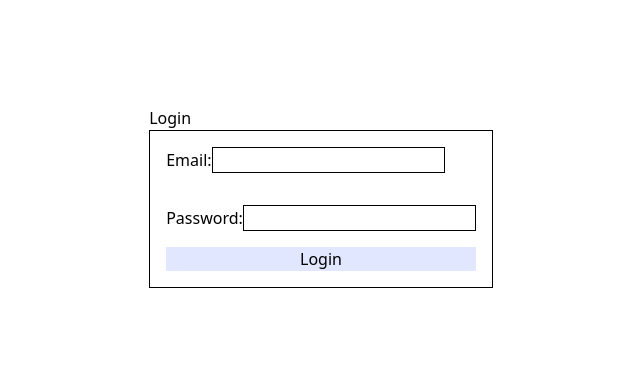
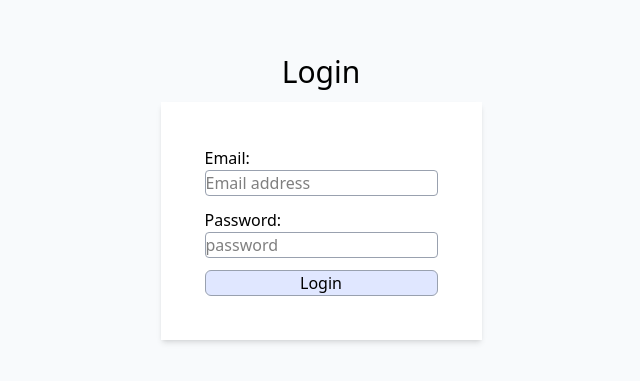
Before and after one commit to shahad0000/weatherHubUI, a React (Vite) app: page /signin in a window 1280 px wide. Shown: the part 203-584 px from the top of the page, without its empty margins (319-959 px from the left). Built offline with nearby package versions, Linux system fonts and the light colour scheme.

Commit message:
add logical and

```diff
--- a/src/components/Login.tsx
+++ b/src/components/Login.tsx
@@ -19,8 +19,7 @@ const Login = () => {
         { email, password },
         { withCredentials: true }
       );
-      console.log(res.data)
-
+      console.log(res.data);
     } catch (err: any) {
       if (err.response?.status === 401) {
         setError("Invalid email or password.");
@@ -33,31 +32,38 @@ const Login = () => {
   };
 
   return (
-    <div className="min-h-screen flex justify-center items-center">
+    <div className="min-h-screen flex flex-col gap-3 items-center justify-center bg-slate-50">
+      <h2 className="text-3xl">Login</h2>
       <div className="flex flex-col  ">
-        <h2>Login</h2>
-        <form className="border p-4 flex flex-col gap-4" onSubmit={handleLogin}>
+        <form className="flex flex-col justify-center gap-3 shadow-md p-11 bg-white">
           <div>
-            <label>Email:</label>
+            <div>Email:</div>
             <input
               type="email"
               required
               value={email}
               onChange={(e) => setEmail(e.target.value)}
-              className="border"
+              className="border border-gray-400 rounded-sm"
+              placeholder="Email address"
             />
           </div>
-          <div style={{ marginTop: "1rem" }}>
-            <label>Password:</label>
+          <div>
+            <div>Password:</div>
             <input
               type="password"
               required
               value={password}
               onChange={(e) => setPassword(e.target.value)}
-              className="border"
+              className="border border-gray-400 rounded-sm"
+              placeholder="password"
             />
           </div>
-          <button type="submit" className=" bg-indigo-100" disabled={loading}>
+
+          <button
+            type="submit"
+            className=" bg-indigo-100 border border-gray-400 rounded-md px-1"
+            disabled={loading}
+          >
             {loading ? "Logging in..." : "Login"}
           </button>
           {error && <p className="text-rose-800">{error}</p>}
--- a/src/components/Signup.tsx
+++ b/src/components/Signup.tsx
@@ -26,13 +26,14 @@ const Signup = () => {
   };
 
   return (
-    <div className="min-h-screen flex items-center justify-center">
-      <div className="flex flex-col justify-center items-center border p-11">
-        <h2>Sign Up</h2>
+    <div className="min-h-screen flex flex-col gap-3 items-center justify-center bg-slate-50">
+      <h2 className="text-2xl">Sign Up</h2>
+      <div className="flex flex-col justify-center items-center shadow-md p-11 bg-white">
         <form
           className="flex flex-col justify-center m-4"
           onSubmit={handleSubmit}
         >
+          <label htmlFor="">Email</label>
           <input
             type="email"
             placeholder="Email"
@@ -40,9 +41,10 @@ const Signup = () => {
             autoComplete="email"
             onChange={(e) => setEmail(e.target.value)}
             required
+            className="border border-gray-400 p-1"
           />
-          <br />
-          <br />
+<br />
+          <label htmlFor="">Password</label>
           <input
             type="password"
             placeholder="Password"
@@ -50,10 +52,11 @@ const Signup = () => {
             value={password}
             onChange={(e) => setPassword(e.target.value)}
             required
+            className="border border-gray-400 p-1"
           />
           <br />
           <br />
-          <button className="bg-indigo-100" type="submit">
+          <button className="bg-indigo-100 p-1 border border-gray-400 rounded-md" type="submit">
             Sign Up
           </button>
         </form>
--- a/src/components/Weather.tsx
+++ b/src/components/Weather.tsx
@@ -27,18 +27,19 @@ const Weather = () => {
   }, []);
 
   return (
-    <div>
+    <div className="min-h-screen flex justify-center items-center bg-sky-100">
       {weather &&
         weather.main &&
         weather.weather &&
         weather.weather[0] &&
         weather.wind && (
-          <div className="flex flex-col items-center justify-center">
-            <h2 className="text-2xl"> {weather.name || "Unknown Location"}</h2>
-            <p>
+          <div className="flex flex-col items-center justify-center gap-4 bg-white">
+            <h2 className="text-2xl font-semibold text-gray-700"> {weather.name || "Unknown Location"}</h2>
+            <p className="text-3xl font-bold">
               {(weather.main.temp - 273.15).toFixed(1)}
               °C
             </p>
+            <br />
             <p>
               {weather.weather?.[0]?.description || "unavailable"}
             </p>
```
